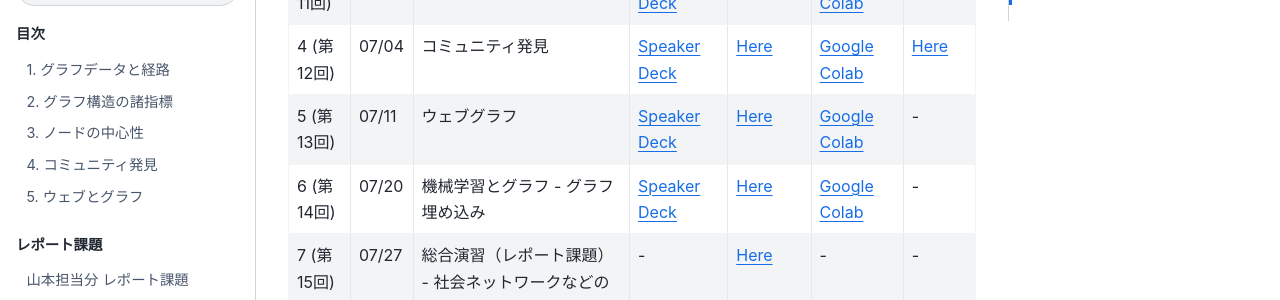
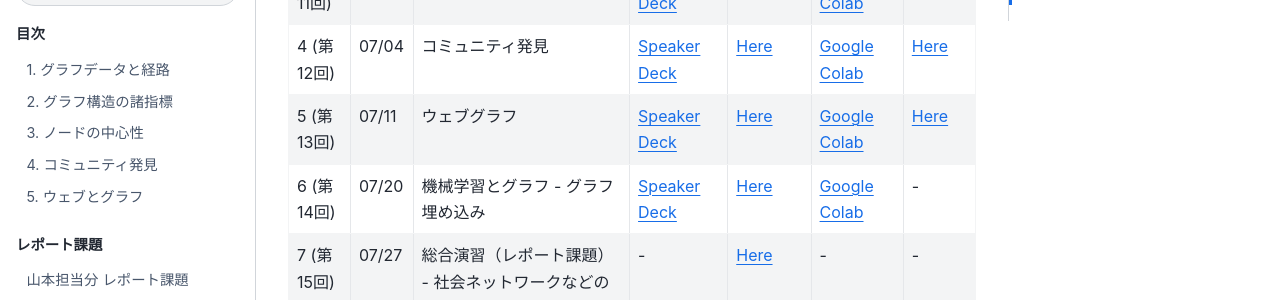
Before and after one commit to hontolab-courses/graph-analysis-lecturenote, a Jupyter Book: the page built from index.md, in a window 1280 px wide and 900 px high, scrolled down 1047 px. Shown: the part 154-454 px from the top of the window. Built offline with Jupyter Book 1.0.4 settings and Sphinx 7.4.7 and the Sphinx Book theme 1.1.4, drawn with Linux system fonts in a browser that asks for light colours; pages that are not in the unit, such as notebooks, are missing from menus.

Commit message:
ウェブとグラフ

```diff
--- a/index.md
+++ b/index.md
@@ -33,7 +33,7 @@ Googleアカウントを持っていない学生は，授業までに取得し
 | 2 (第10回) | 06/20 | グラフ構造の諸指標 | [Speaker Deck](https://speakerdeck.com/trycycle/graph-lecture-02-graph-structure-features) | [Here](content/graph-structure-features.ipynb) | [Google Colab](https://colab.research.google.com/github/hontolab-courses/graph-analysis-lecturenote/blob/main/content/quiz/graph-structure-features.ipynb) | [Here](content/quiz/answer/graph-structure-features.ipynb) |
 | 3 (第11回) | 06/27 | ノードの中心性 | [Speaker Deck](https://speakerdeck.com/trycycle/graph-lecture-03-centrality) | [Here](content/centrality.ipynb) | [Google Colab](https://colab.research.google.com/github/hontolab-courses/graph-analysis-lecturenote/blob/main/content/quiz/centrality.ipynb) | [Here](content/quiz/answer/centrality.ipynb) |
 | 4 (第12回) | 07/04 | コミュニティ発見 | [Speaker Deck](https://speakerdeck.com/trycycle/graph-lecture-04-finding-community) | [Here](content/finding-community.ipynb) | [Google Colab](https://colab.research.google.com/github/hontolab-courses/graph-analysis-lecturenote/blob/main/content/quiz/finding-community.ipynb) | [Here](content/quiz/answer/finding-community.ipynb) |
-| 5 (第13回) | 07/11 | ウェブグラフ | [Speaker Deck](https://speakerdeck.com/trycycle/graph-lecture-05-web-and-graph) | [Here](content/web-and-graph.ipynb) | [Google Colab](https://colab.research.google.com/github/hontolab-courses/graph-analysis-lecturenote/blob/main/content/quiz/web-and-graph.ipynb) | - |
+| 5 (第13回) | 07/11 | ウェブグラフ | [Speaker Deck](https://speakerdeck.com/trycycle/graph-lecture-05-web-and-graph) | [Here](content/web-and-graph.ipynb) | [Google Colab](https://colab.research.google.com/github/hontolab-courses/graph-analysis-lecturenote/blob/main/content/quiz/web-and-graph.ipynb) | [Here](content/quiz/answer/web-and-graph.ipynb) |
 | 6 (第14回) | 07/20 | 機械学習とグラフ - グラフ埋め込み | [Speaker Deck](https://speakerdeck.com/trycycle/graph-lecture-06-graph-embedding) | [Here](content/graph-embedding.ipynb) | [Google Colab](https://colab.research.google.com/github/hontolab-courses/graph-analysis-lecturenote/blob/main/content/quiz/graph-embedding.ipynb) | - |
 | 7 (第15回) | 07/27 | 総合演習（レポート課題） - 社会ネットワークなどの分析 | - | [Here](content/assignment/assignment.ipynb) | - | - |
 
```
Also changed, not shown: content/quiz/answer/web-and-graph.ipynb (added).
